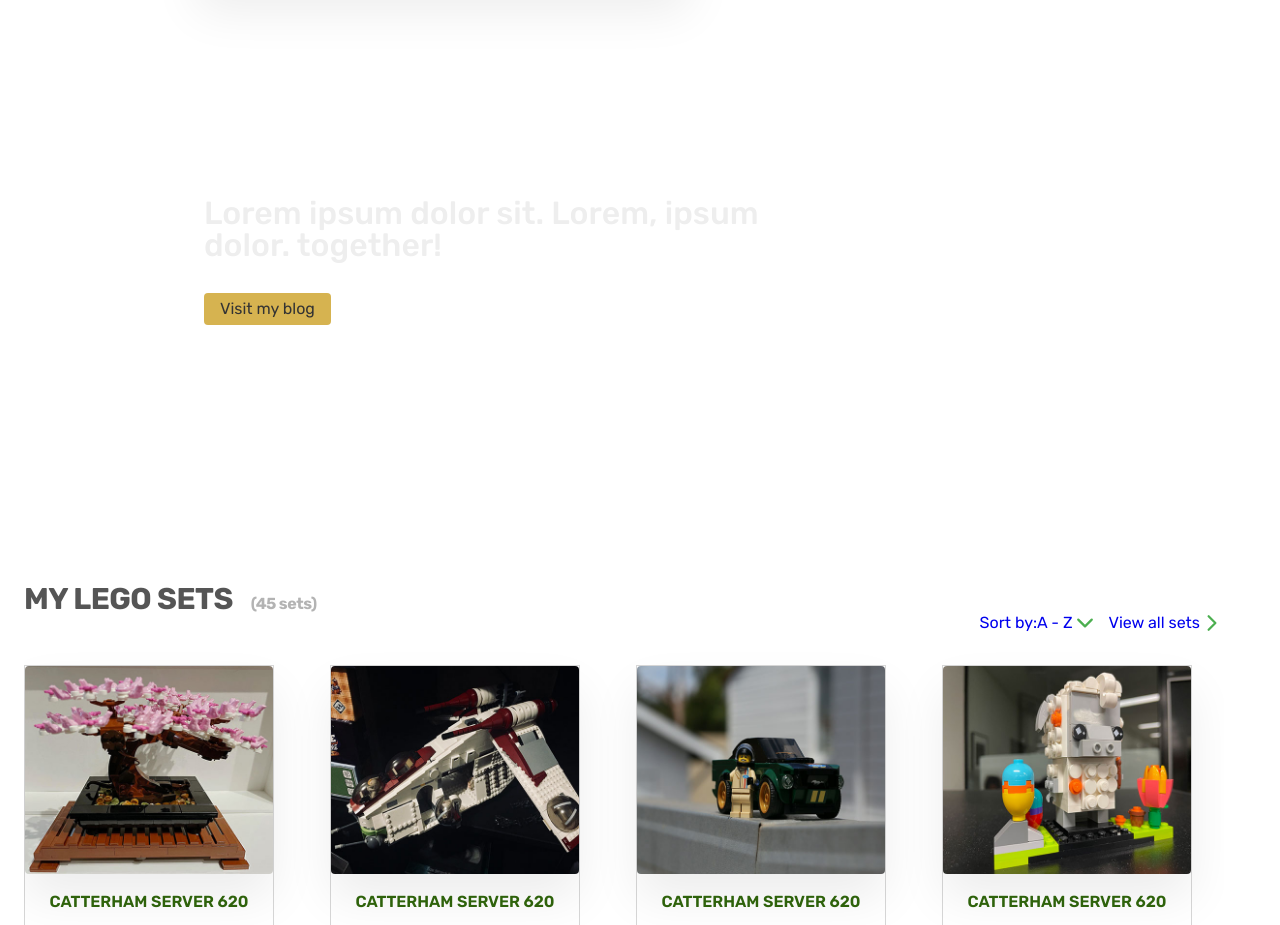
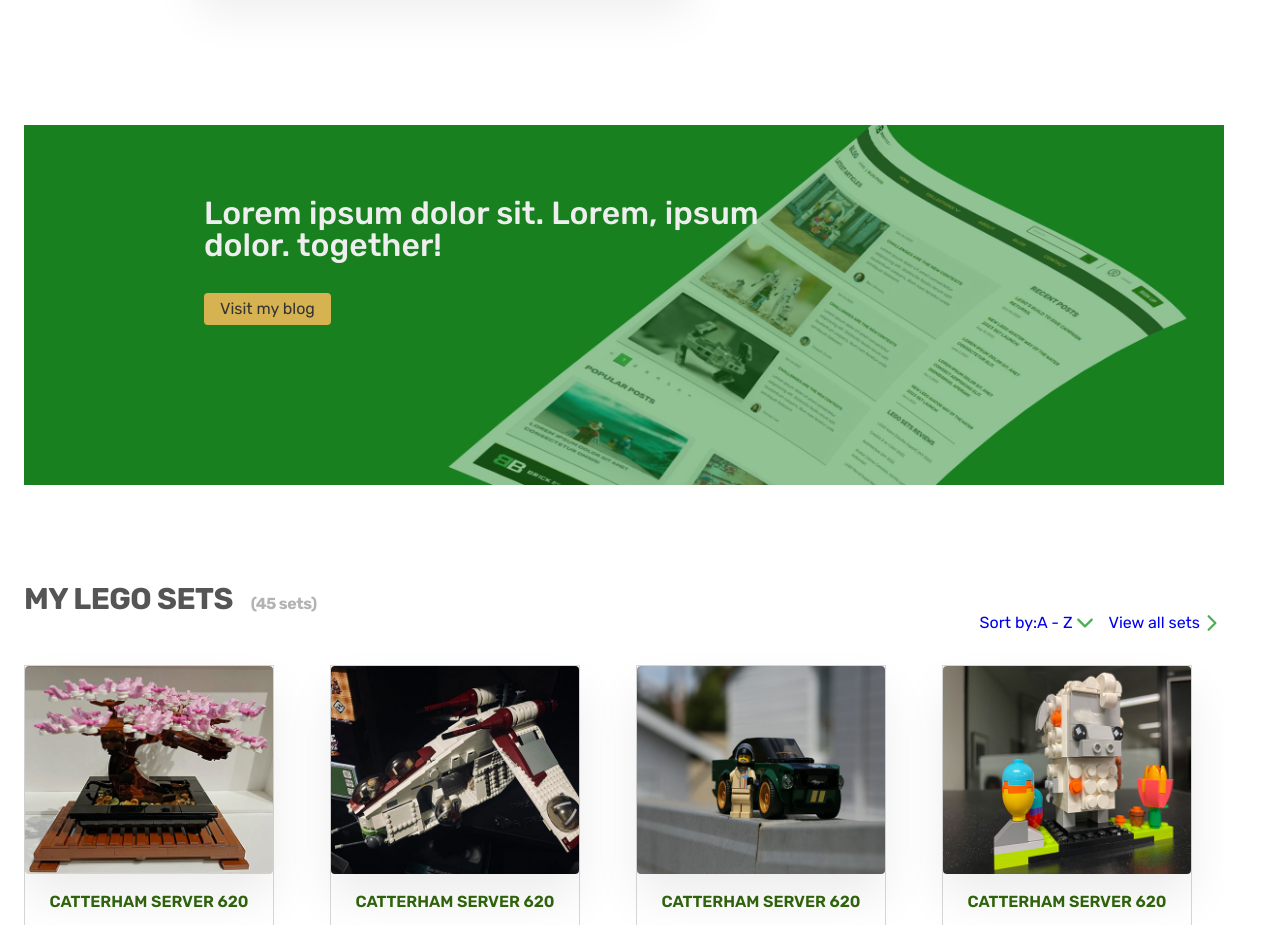
Before and after one commit to suicakhen/brick-by-brick, a plain HTML site: page index.html in a window 1280 px wide. Shown: the part 1581-2506 px from the top of the page. Drawn offline with nearby package versions, Linux system fonts and the light colour scheme; some packages are replaced by stand-ins of ours; a script that the page names is missing.

Commit message:
Update style.css

```diff
--- a/css/style.css
+++ b/css/style.css
@@ -415,7 +415,7 @@ flex-direction: column;
 }
 /* BLOG SECTION */
 .blog-link{
- background-image: url('./img/blog-bg.jpg');
+ background-image: url('../img/blog-bg.jpg');
 
   background-size: contain;
   height: 36rem;
```
